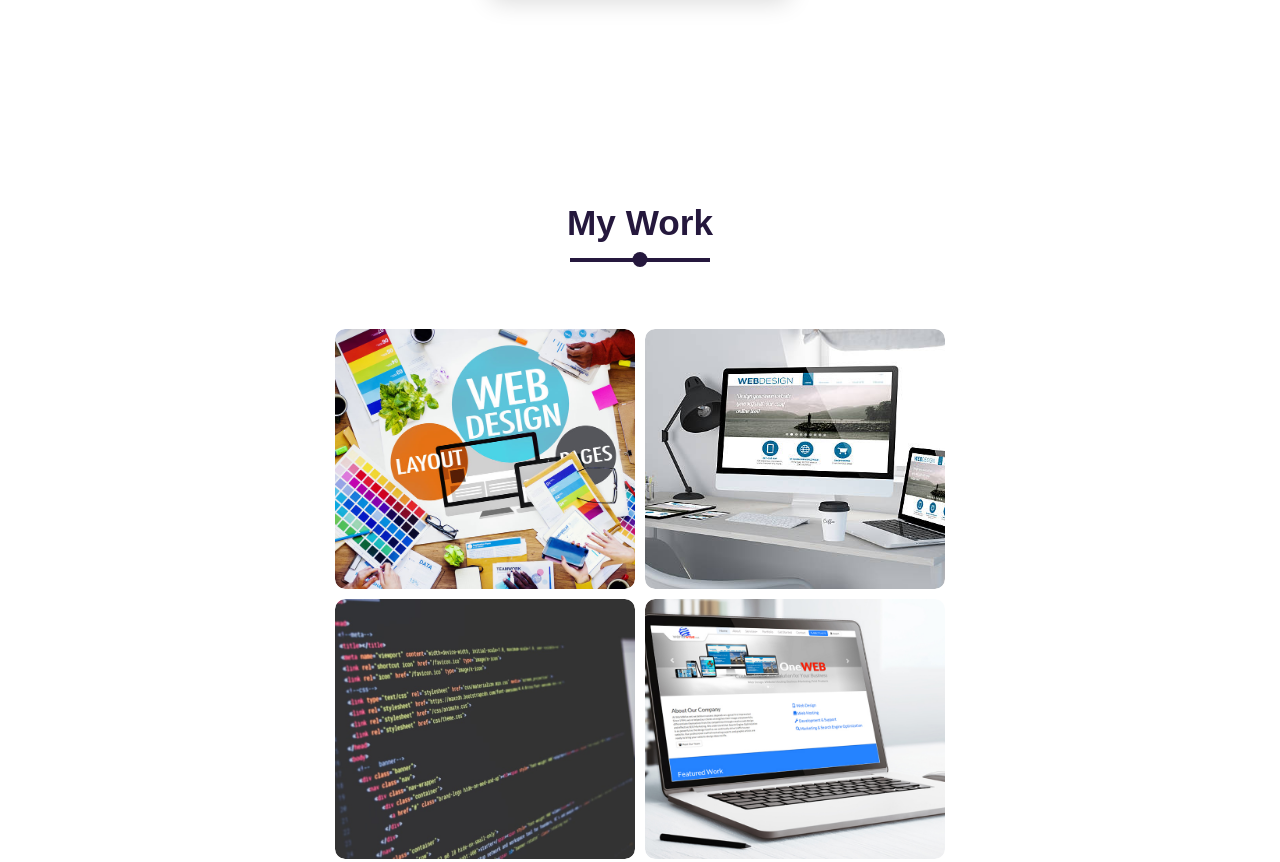
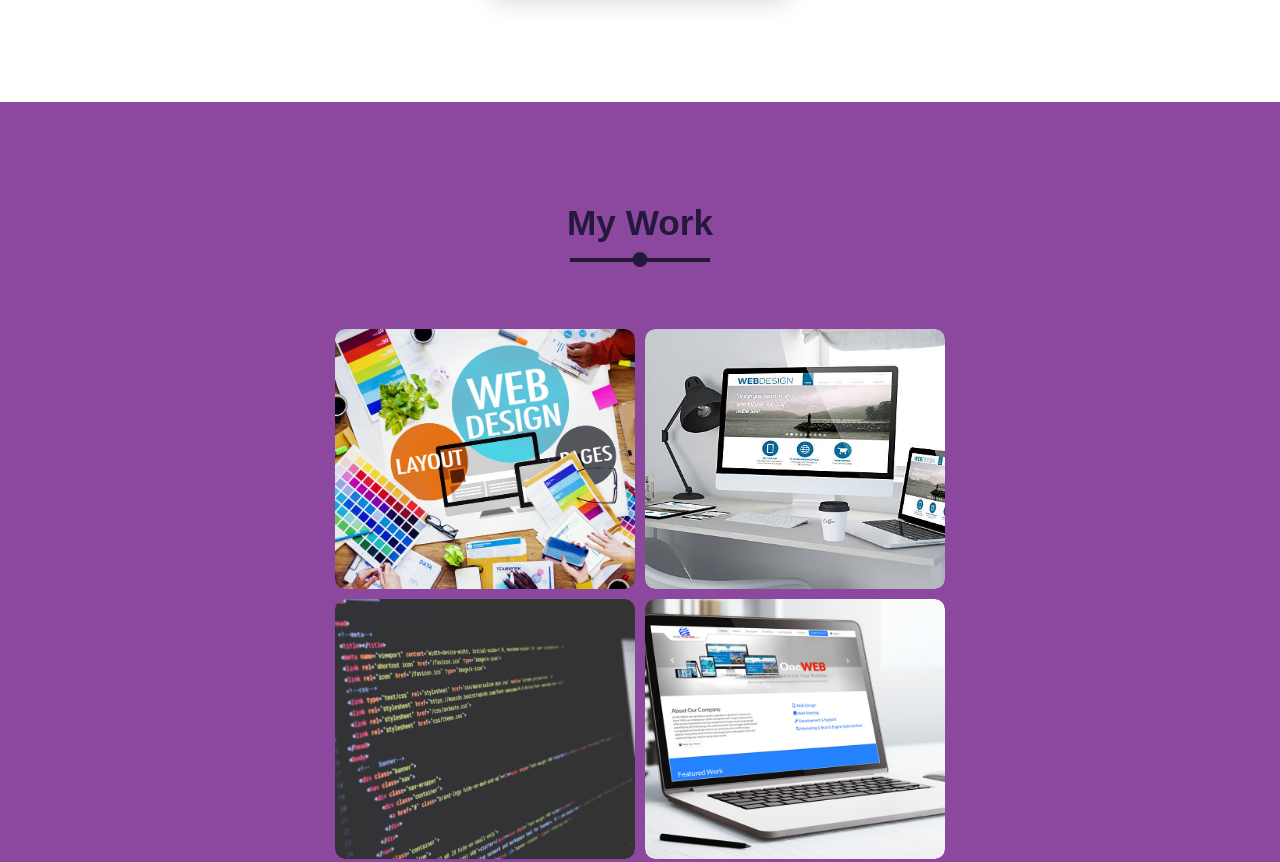
Before and after one commit to Asishwebsites/asish.githubio, a plain HTML site: page index.html in a window 1280 px wide. Shown: the part 3529-4391 px from the top of the page. Drawn offline with nearby package versions, Linux system fonts and the light colour scheme; a web font is replaced by a local one.

Commit message:
Update styles.css

```diff
--- a/styles.css
+++ b/styles.css
@@ -323,7 +323,9 @@ section{
     font-weight: 700;
     margin: 10px;
 }
-
+.work{
+    background: #8C489F;
+}
 .work .content{
     display:flex;
     justify-content: center;
```
